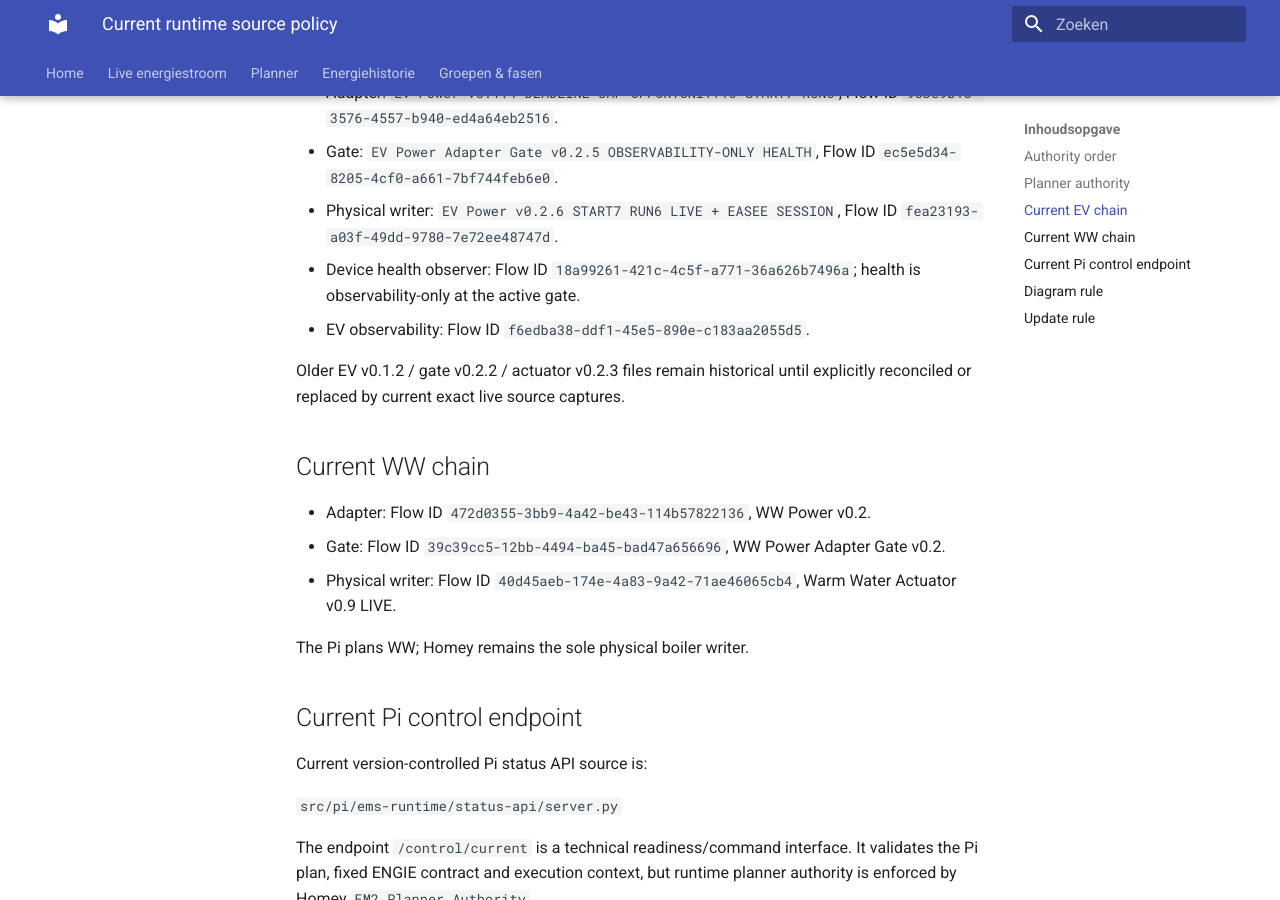
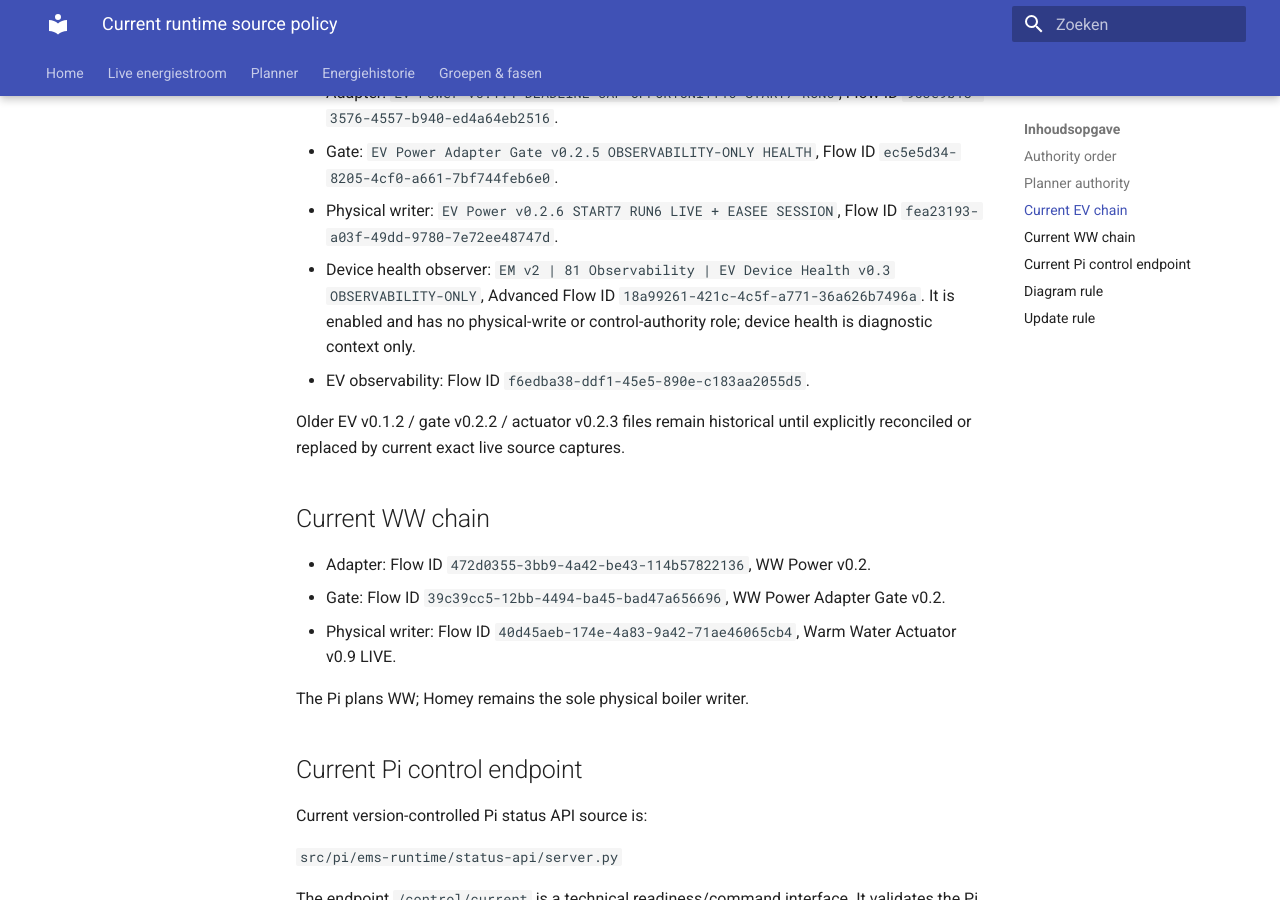
Before and after one commit to OnsKasteeltje/homey-energy-manual, an MkDocs documentation site: the page built from docs/architecture/current-runtime-source-policy.md, in a window 1280 px wide and 900 px high, scrolled down 1379 px. Built offline with MkDocs 1.6.1 and Material for MkDocs 9.7.7, drawn with Linux system fonts in a browser that asks for light colours.

Commit message:
docs(ev): align device health runtime policy with v0.3

```diff
--- a/docs/architecture/current-runtime-source-policy.md
+++ b/docs/architecture/current-runtime-source-policy.md
@@ -42,7 +42,7 @@ Current EV ownership is defined by the 2026-09-12 baseline:
 - Adapter: `EV Power v0.1.4 DEADLINE-CAP OPPORTUNITY16 START7 RUN6`, Flow ID `953e9b18-3576-4557-b940-ed4a64eb2516`.
 - Gate: `EV Power Adapter Gate v0.2.5 OBSERVABILITY-ONLY HEALTH`, Flow ID `ec5e5d34-8205-4cf0-a661-7bf744feb6e0`.
 - Physical writer: `EV Power v0.2.6 START7 RUN6 LIVE + EASEE SESSION`, Flow ID `fea23193-a03f-49dd-9780-7e72ee48747d`.
-- Device health observer: Flow ID `18a99261-421c-4c5f-a771-36a626b7496a`; health is observability-only at the active gate.
+- Device health observer: `EM v2 | 81 Observability | EV Device Health v0.3 OBSERVABILITY-ONLY`, Advanced Flow ID `18a99261-421c-4c5f-a771-36a626b7496a`. It is enabled and has no physical-write or control-authority role; device health is diagnostic context only.
 - EV observability: Flow ID `f6edba38-ddf1-45e5-890e-c183aa2055d5`.
 
 Older EV v0.1.2 / gate v0.2.2 / actuator v0.2.3 files remain historical until explicitly reconciled or replaced by current exact live source captures.
```
